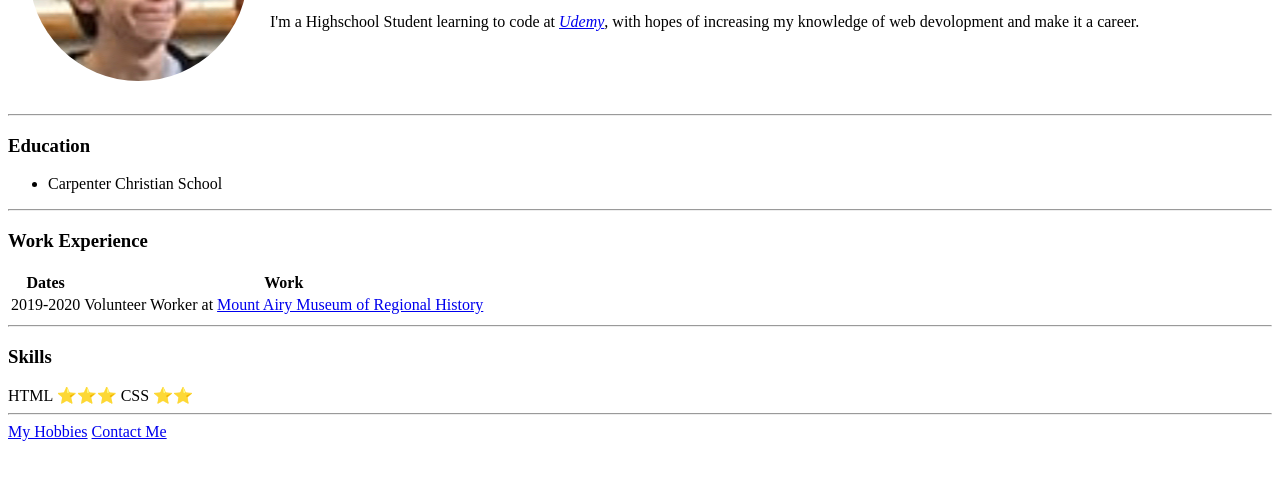
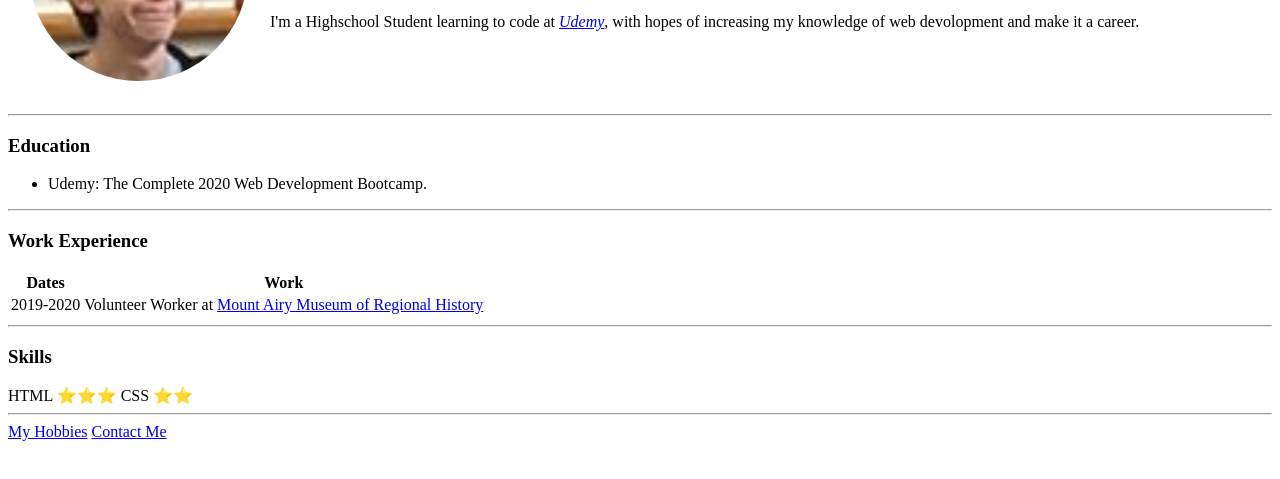
Before and after one commit to OiJosuke04/cv, a plain HTML site: page index.html in a window 1280 px wide. Shown: the part 167-646 px from the top of the page. Drawn offline with Linux system fonts and the light colour scheme.

Commit message:
Add files via upload

```diff
--- a/index.html
+++ b/index.html
@@ -22,7 +22,7 @@
     <h3>Education</h3>
 
     <ul>
-        <li>Carpenter Christian School</li>
+        <li>Udemy: The Complete 2020 Web Development Bootcamp.</li>
     </ul>
 
     <hr>
```
